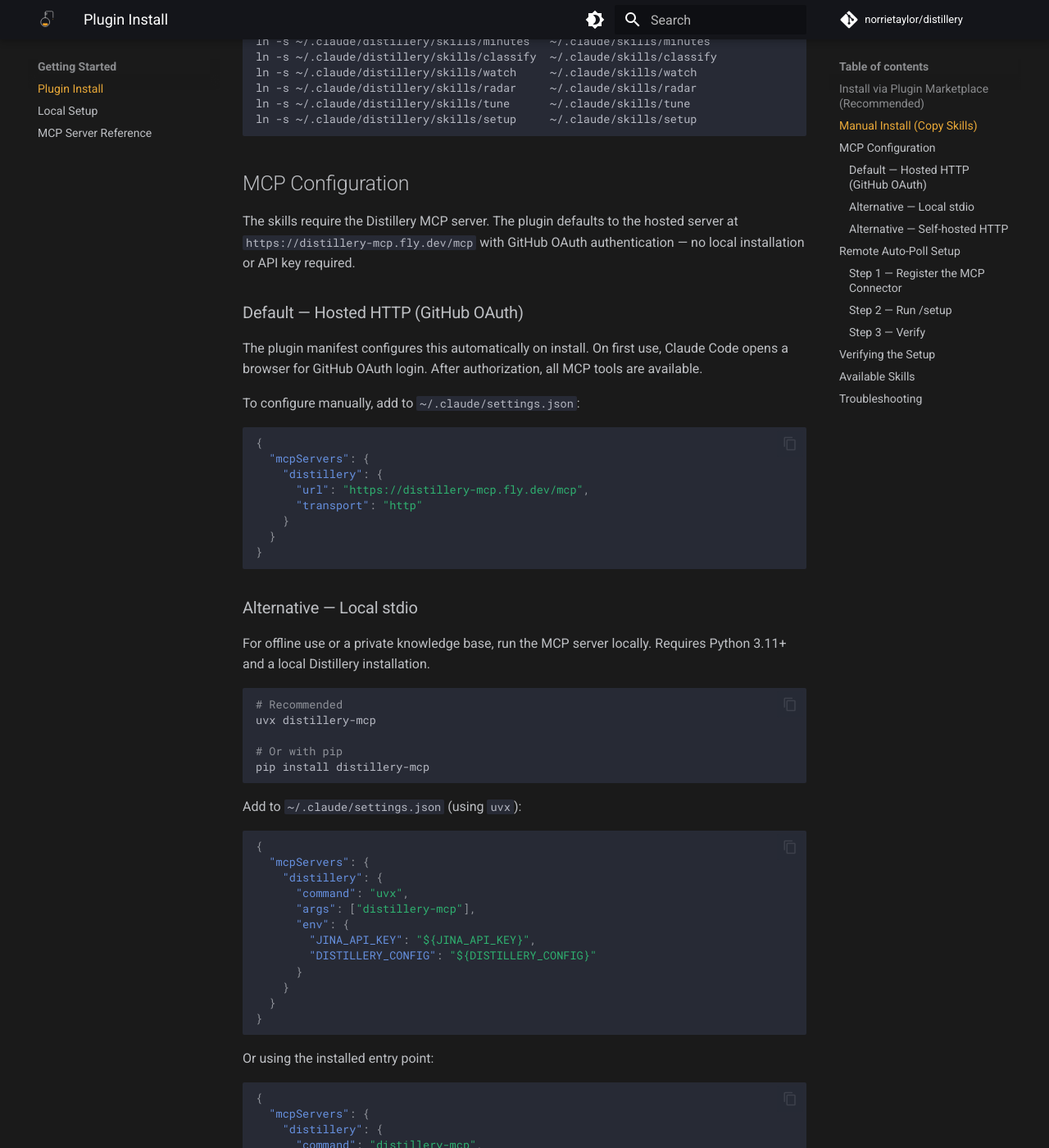
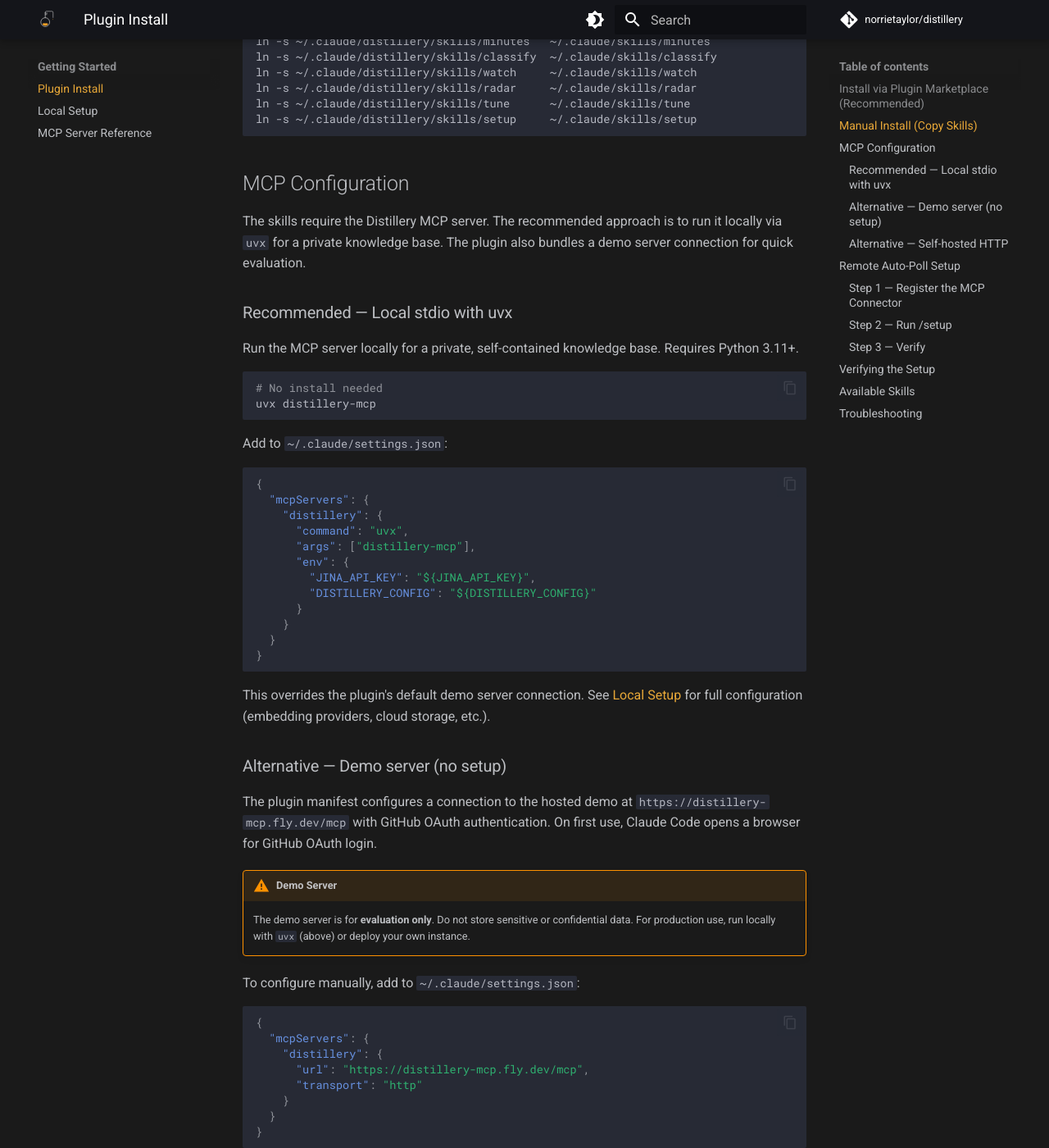
Before and after one commit to norrietaylor/distillery, an MkDocs documentation site: the page built from docs/getting-started/plugin-install.md, in a window 1280 px wide and 1400 px high, scrolled down 1326 px. Shown: the whole window at 82% size. Built offline with MkDocs 1.6.1 and Material for MkDocs 9.7.7, drawn with Linux system fonts in a browser that asks for light colours; comment, search, counter and statistics services are not loaded; some of the changed text lies outside the part shown.

Commit message:
docs: recommend uvx as primary setup, demote demo server to fallback
Reorder first-time setup documentation across README, docs home page,
plugin install guide, and local setup guide so that `uvx distillery-mcp`
is the recommended path. The hosted demo server moves to a "try without
setup" fallback for evaluation only.

Co-Authored-By: Claude Opus 4.6 (1M context) <noreply@anthropic.com>

````diff
--- a/docs/getting-started/plugin-install.md
+++ b/docs/getting-started/plugin-install.md
@@ -55,38 +55,18 @@ ln -s ~/.claude/distillery/skills/setup     ~/.claude/skills/setup
 
 ## MCP Configuration
 
-The skills require the Distillery MCP server. The plugin defaults to the hosted server at `https://distillery-mcp.fly.dev/mcp` with GitHub OAuth authentication — no local installation or API key required.
+The skills require the Distillery MCP server. The recommended approach is to run it locally via `uvx` for a private knowledge base. The plugin also bundles a demo server connection for quick evaluation.
 
-### Default — Hosted HTTP (GitHub OAuth)
+### Recommended — Local stdio with uvx
 
-The plugin manifest configures this automatically on install. On first use, Claude Code opens a browser for GitHub OAuth login. After authorization, all MCP tools are available.
+Run the MCP server locally for a private, self-contained knowledge base. Requires Python 3.11+.
 
-To configure manually, add to `~/.claude/settings.json`:
-
-```json
-{
-  "mcpServers": {
-    "distillery": {
-      "url": "https://distillery-mcp.fly.dev/mcp",
-      "transport": "http"
-    }
-  }
-}
+```bash
+# No install needed
+uvx distillery-mcp
 ```
 
-### Alternative — Local stdio
-
-For offline use or a private knowledge base, run the MCP server locally. Requires Python 3.11+ and a local Distillery installation.
-
-```bash
-# Recommended
-uvx distillery-mcp
-
-# Or with pip
-pip install distillery-mcp
-```
-
-Add to `~/.claude/settings.json` (using `uvx`):
+Add to `~/.claude/settings.json`:
 
 ```json
 {
@@ -103,23 +83,27 @@ Add to `~/.claude/settings.json` (using `uvx`):
 }
 ```
 
-Or using the installed entry point:
+This overrides the plugin's default demo server connection. See [Local Setup](local-setup.md) for full configuration (embedding providers, cloud storage, etc.).
+
+### Alternative — Demo server (no setup)
+
+The plugin manifest configures a connection to the hosted demo at `https://distillery-mcp.fly.dev/mcp` with GitHub OAuth authentication. On first use, Claude Code opens a browser for GitHub OAuth login.
+
+!!! warning "Demo Server"
+    The demo server is for **evaluation only**. Do not store sensitive or confidential data. For production use, run locally with `uvx` (above) or deploy your own instance.
+
+To configure manually, add to `~/.claude/settings.json`:
 
 ```json
 {
   "mcpServers": {
     "distillery": {
-      "command": "distillery-mcp",
-      "env": {
-        "JINA_API_KEY": "${JINA_API_KEY}",
-        "DISTILLERY_CONFIG": "${DISTILLERY_CONFIG}"
-      }
+      "url": "https://distillery-mcp.fly.dev/mcp",
+      "transport": "http"
     }
   }
 }
 ```
-
-See [Local Setup](local-setup.md) for full local configuration and [MCP Server Reference](mcp-setup.md) for all options.
 
 ### Alternative — Self-hosted HTTP
 
--- a/docs/home.md
+++ b/docs/home.md
@@ -35,26 +35,48 @@ Distillery provides 10 Claude Code slash commands:
 
 ## Quick Start
 
-The fastest way to get started:
+### Local with uvx (Recommended)
+
+No install needed — runs the MCP server ephemerally with your own private database:
 
 ```bash
-# Install the plugin (all 10 skills + MCP connection)
+# Get a free API key from jina.ai, then:
+export JINA_API_KEY=jina_...
+```
+
+Add to `~/.claude/settings.json`:
+
+```json
+{
+  "mcpServers": {
+    "distillery": {
+      "command": "uvx",
+      "args": ["distillery-mcp"],
+      "env": {
+        "JINA_API_KEY": "${JINA_API_KEY}"
+      }
+    }
+  }
+}
+```
+
+Restart Claude Code and run `/setup` to complete onboarding.
+
+See [Local Setup](getting-started/local-setup.md) for full configuration (embedding providers, cloud storage, etc.).
+
+### Try without setup (Demo Server)
+
+Want to try Distillery without any local setup? Install the plugin to connect to the hosted demo:
+
+```bash
 claude plugin marketplace add norrietaylor/distillery
 claude plugin install distillery
 ```
 
-Then run the onboarding wizard in Claude Code:
+!!! warning "Demo Server"
+    The plugin defaults to `distillery-mcp.fly.dev`, which is a **demo server** for evaluation only. Do not store sensitive or confidential data. For production use, run locally with `uvx` (above) or [deploy your own instance](team/deployment.md).
 
-```text
-/setup
-```
-
-This verifies MCP connectivity, detects your transport, and configures auto-poll for ambient intelligence.
-
-!!! warning "Demo Server"
-    The plugin defaults to the hosted instance at `distillery-mcp.fly.dev`, which is a **demo server** for evaluation only. Do not store sensitive or confidential data. For production use, [deploy your own instance](team/deployment.md) or use [local setup](getting-started/local-setup.md).
-
-For other installation options, see [Plugin Install](getting-started/plugin-install.md) or [Local Setup](getting-started/local-setup.md).
+For all installation options, see [Plugin Install](getting-started/plugin-install.md) or [Local Setup](getting-started/local-setup.md).
 
 ## License
 
````
Also changed, not shown: README.md (+37 -27 lines), docs/getting-started/local-setup.md (+20 -19 lines).
